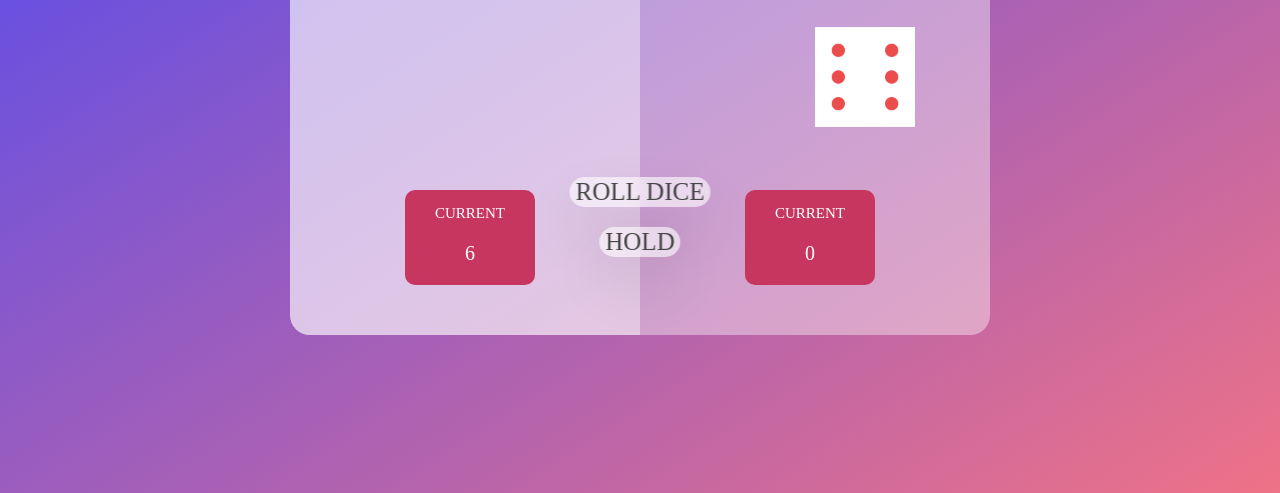
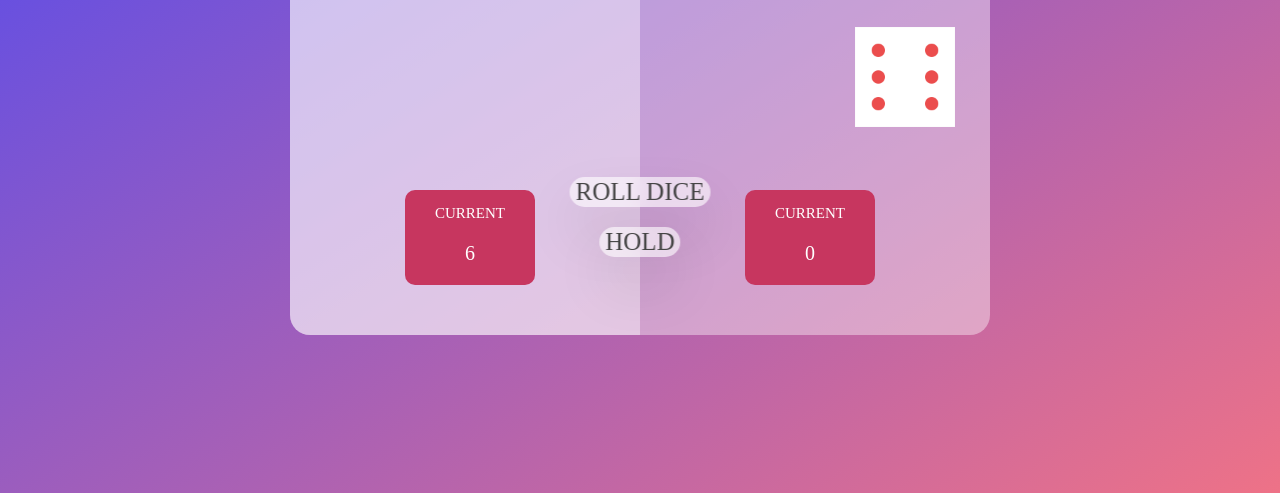
Before and after one commit to UrosZikic/Risk-It, a plain HTML site: page index.html in a window 1280 px wide. Both pictures are taken after a click on the button "ROLL DICE". Shown: the part 323-816 px from the top of the page. Drawn offline with Linux system fonts and the light colour scheme.

Commit message:
Update pick.css

```diff
--- a/pick.css
+++ b/pick.css
@@ -135,7 +135,7 @@ body {
   width: 100px;
   height: 100px;
   position: absolute;
-  left: 815px;
+  left: 855px;
   top: 350px;
 }
 .btn {
```
